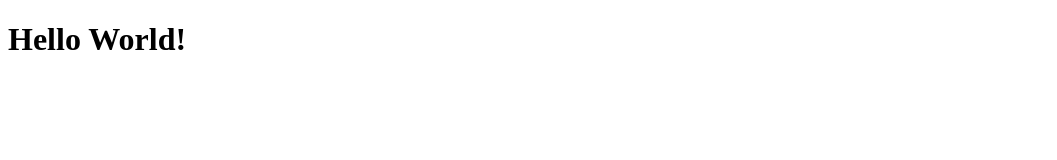
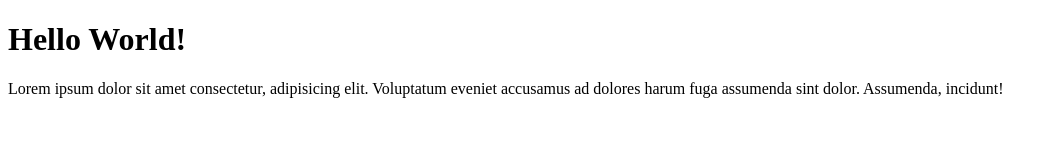
Before and after one commit to gitbil-hub/web-git-test, a plain HTML site: page index.html in a window 1280 px wide. Shown: the whole page, without its empty margins (0-1057 px from the left). Drawn offline with Linux system fonts and the light colour scheme.

Commit message:
menambahkan paragraf

```diff
--- a/index.html
+++ b/index.html
@@ -8,5 +8,6 @@
 </head>
 <body>
     <h1>Hello World!</h1>
+    <p>Lorem ipsum dolor sit amet consectetur, adipisicing elit. Voluptatum eveniet accusamus ad dolores harum fuga assumenda sint dolor. Assumenda, incidunt!</p>
 </body>
 </html>
```
